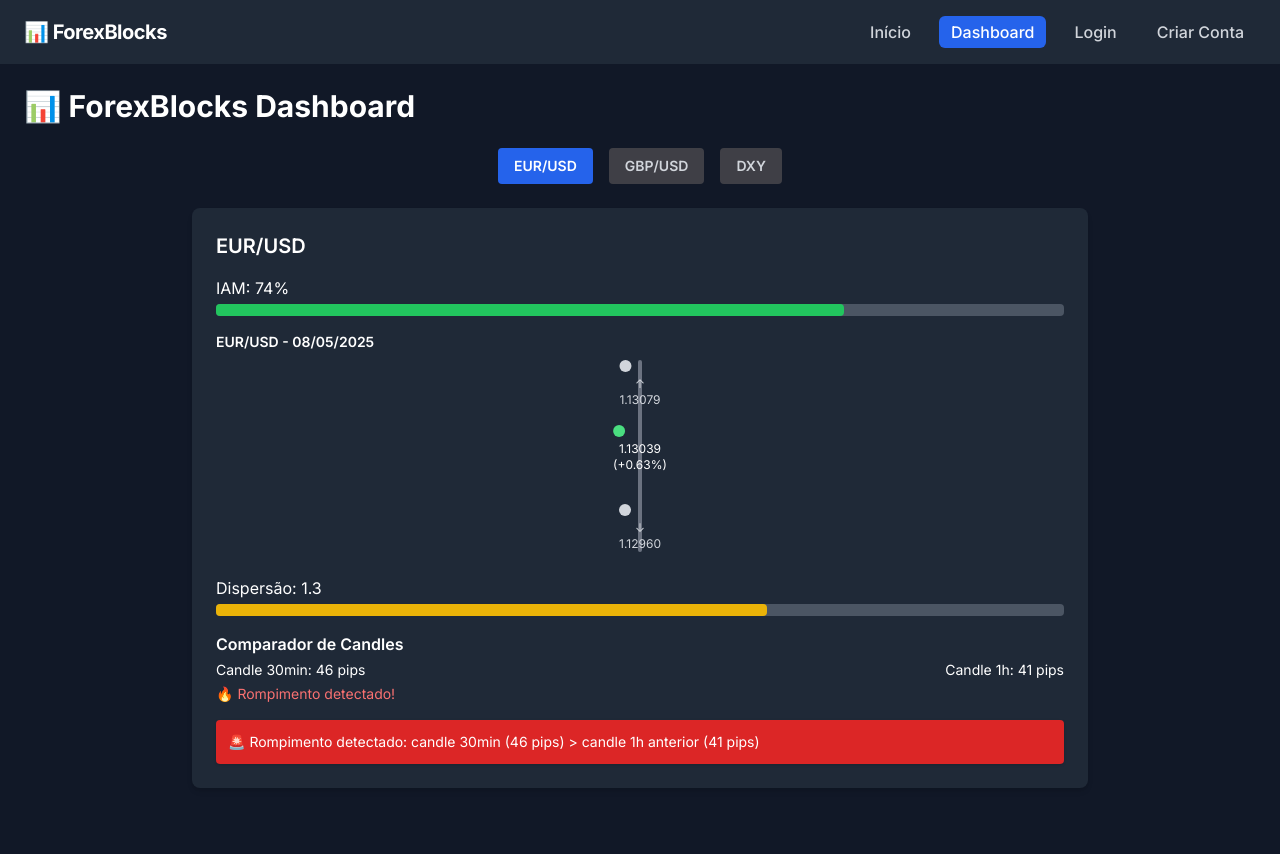
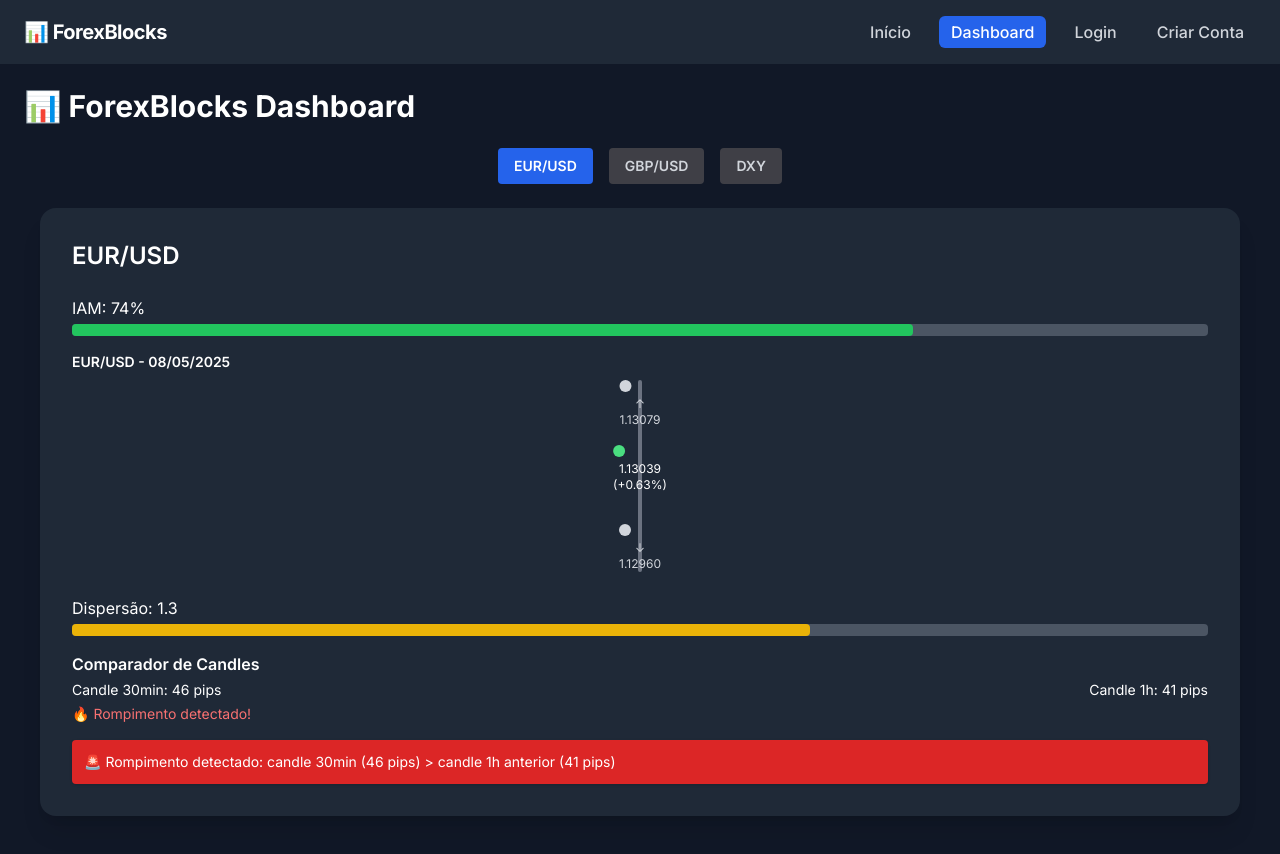
Before and after one commit to TulioBuarque/meusite-nextjs, a Next.js app: page /dashboard in a window 1280 px wide. Shown: the top 854 px of the page. Built offline with nearby package versions, Linux system fonts and the light colour scheme.

Commit message:
Update AssetTabs.tsx

```diff
--- a/src/components/AssetTabs.tsx
+++ b/src/components/AssetTabs.tsx
@@ -5,7 +5,7 @@ import { IAMBlock } from './IAMBlock'
 import { KpiDispersao } from './KpiDispersao'
 import { ComparadorCandles } from './ComparadorCandles'
 import { CardAlerta } from './CardAlerta'
-import { DailyRangeIndicator } from './DailyRangeIndicator' // ✅ IMPORTADO
+import { DailyRangeIndicator } from './DailyRangeIndicator'
 
 const assets = ['EUR/USD', 'GBP/USD', 'DXY']
 
@@ -68,8 +68,7 @@ export function AssetTabs() {
   } = mockData[selected]
 
   return (
-    <div className="w-full max-w-4xl mx-auto">
-      {/* Tabs */}
+    <div className="w-full max-w-7xl mx-auto px-4">
       <div className="flex justify-center mb-6 gap-4">
         {assets.map((a) => (
           <button
@@ -84,9 +83,8 @@ export function AssetTabs() {
         ))}
       </div>
 
-      {/* Painel de Indicadores */}
-      <div className="bg-gray-800 p-6 rounded-lg shadow-md">
-        <h2 className="text-xl font-semibold mb-4">{selected}</h2>
+      <div className="bg-gray-800 p-8 rounded-2xl shadow-xl w-full min-h-[600px]">
+        <h2 className="text-2xl font-semibold mb-6">{selected}</h2>
         <IAMBlock asset={selected} value={iam} />
         <DailyRangeIndicator
           asset={selected}
```
